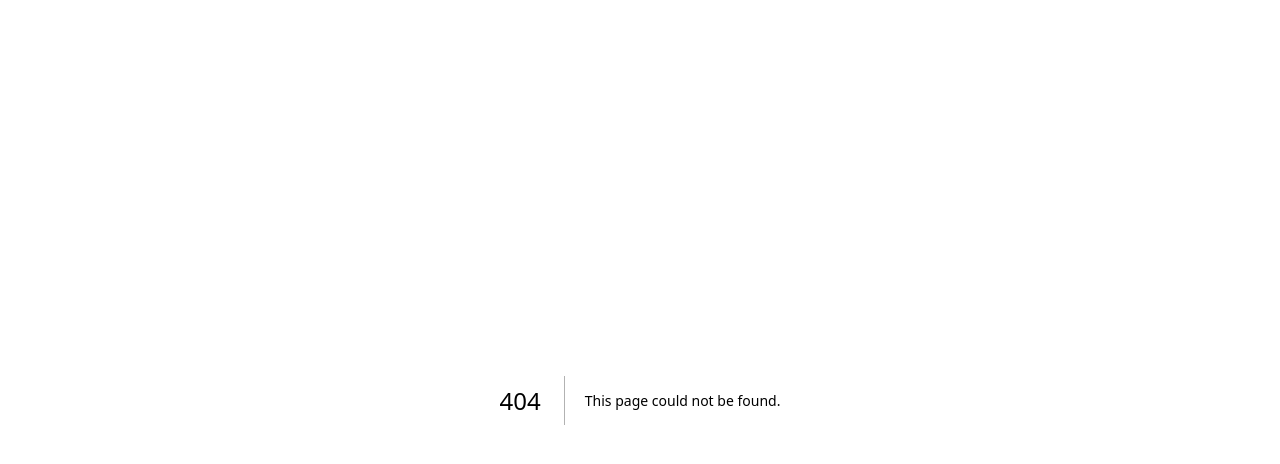
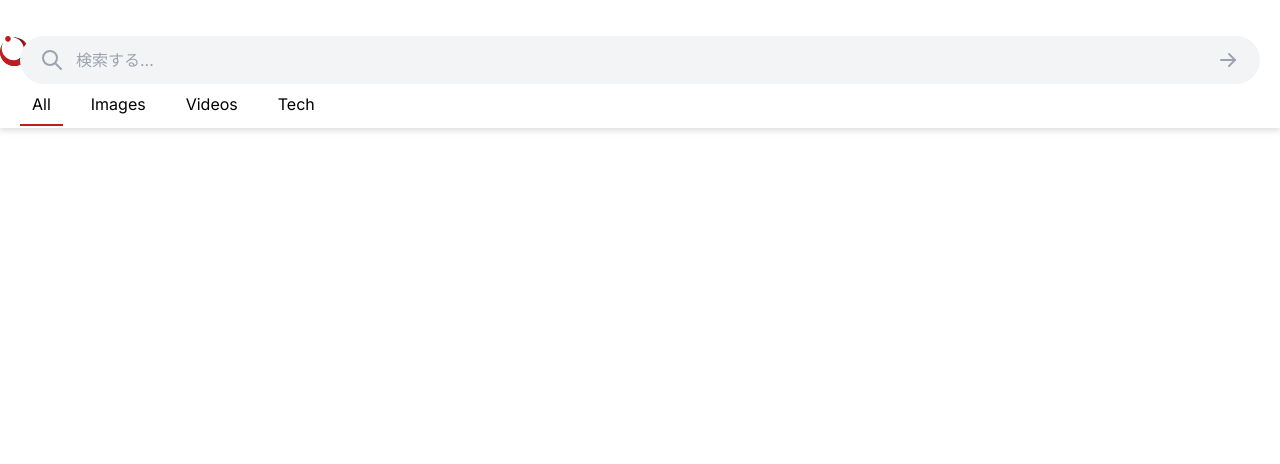
Before and after one commit to Ablaze-MIRAI/FreaSearch-www, a Next.js app: page /search in a window 1280 px wide. Before the commit this address had no page. Shown: the top 464 px of the page. Built offline with nearby package versions, Linux system fonts and the light colour scheme.

Commit message:
create search page

```diff
--- a/app/page.tsx
+++ b/app/page.tsx
@@ -24,7 +24,7 @@ const Home: NextPage = () => {
         <div className="mt-48 flex justify-center">
           <Logo />
         </div>
-        <SearchInput />
+        <SearchInput className="mt-12" />
       </main>
       <Footer />
     </div>
--- /dev/null
+++ b/app/search/SearchHeader.tsx
@@ -0,0 +1,42 @@
+import { LogoIcon } from 'components/Logo';
+import SearchInput from 'components/SearchInput';
+import { TabItem, TabList } from 'components/TabList';
+import { FC } from 'react';
+
+interface Props {
+  type: string;
+  searchParams: URLSearchParams;
+}
+
+const SearchHeader: FC<Props> = ({ type, searchParams }) => {
+  const types = [
+    { id: 'all', label: 'All' },
+    { id: 'images', label: 'Images' },
+    { id: 'videos', label: 'Videos' },
+    { id: 'tech', label: 'Tech' },
+  ];
+
+  return (
+    <div className="relative flex flex-col px-5 pt-9 pb-1 bg-white drop-shadow-md">
+      <LogoIcon className="absolute left-0" />
+      <SearchInput size="sm" />
+      <TabList>
+        {types.map((typeItem) => {
+          const currentSearchParams = new URLSearchParams(searchParams);
+          currentSearchParams.set('type', typeItem.id);
+
+          return (
+            <TabItem
+              href={`/search/?${currentSearchParams.toString()}`}
+              isSelected={typeItem.id === type}
+            >
+              {typeItem.label}
+            </TabItem>
+          );
+        })}
+      </TabList>
+    </div>
+  );
+};
+
+export default SearchHeader;
--- /dev/null
+++ b/app/search/page.tsx
@@ -0,0 +1,15 @@
+import SearchHeader from './SearchHeader';
+
+export default function SearchPage({
+  searchParams,
+}: {
+  searchParams: { q: string; type: string };
+}) {
+  const { q, type = 'all' } = searchParams;
+
+  return (
+    <div>
+      <SearchHeader type={type} searchParams={new URLSearchParams(searchParams)} />
+    </div>
+  );
+}
--- a/components/SearchInput.tsx
+++ b/components/SearchInput.tsx
@@ -5,8 +5,9 @@ import Input, { InputProps } from './Input';
 import IconButton from './IconButton';
 import { IconArrowRight, IconSearch } from '@tabler/icons';
 import { useRouter } from 'next/navigation';
+import classNames from 'classnames';
 
-const SearchInput: FC<InputProps> = ({ ...props }) => {
+const SearchInput: FC<InputProps> = ({ className, ...props }) => {
   const router = useRouter();
   const keywordInputRef = useRef<HTMLInputElement>(null!);
 
@@ -31,7 +32,7 @@ const SearchInput: FC<InputProps> = ({ ...props }) => {
           handleSearch();
         }
       }}
-      className="mt-12 outline-none transition"
+      className={classNames('outline-none transition', className)}
       ref={keywordInputRef}
       {...props}
     />
```
Also changed, not shown: app/settings/general/page.tsx (+4 -3 lines).
